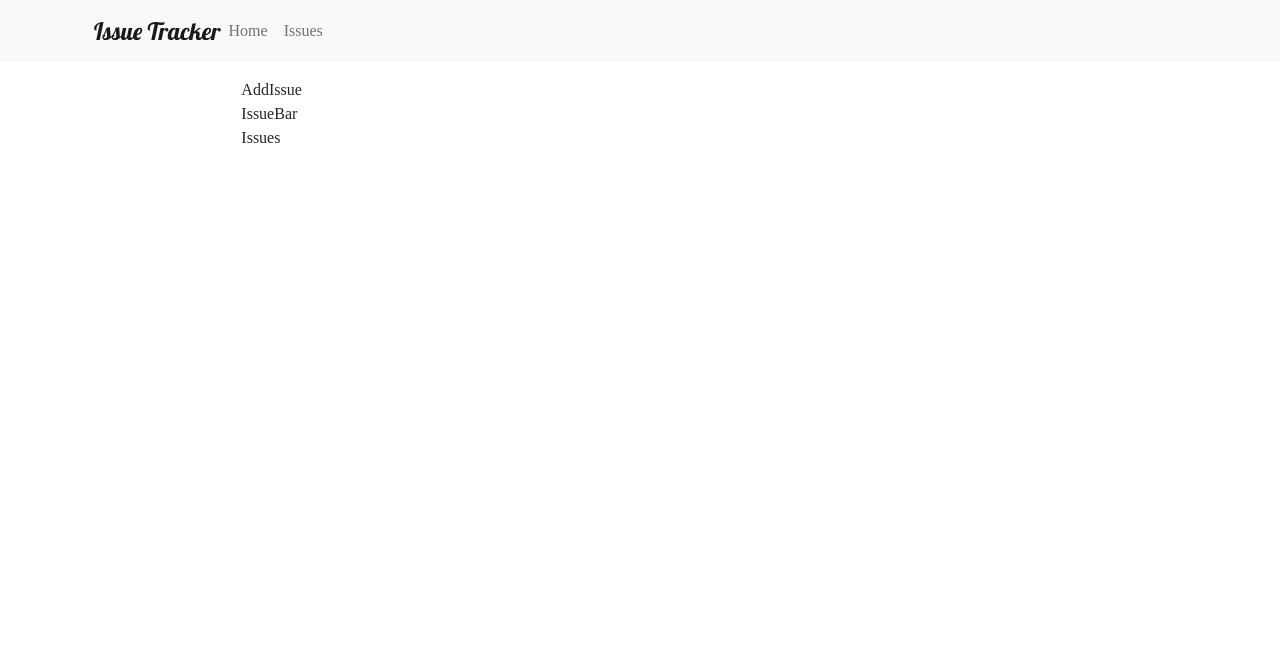
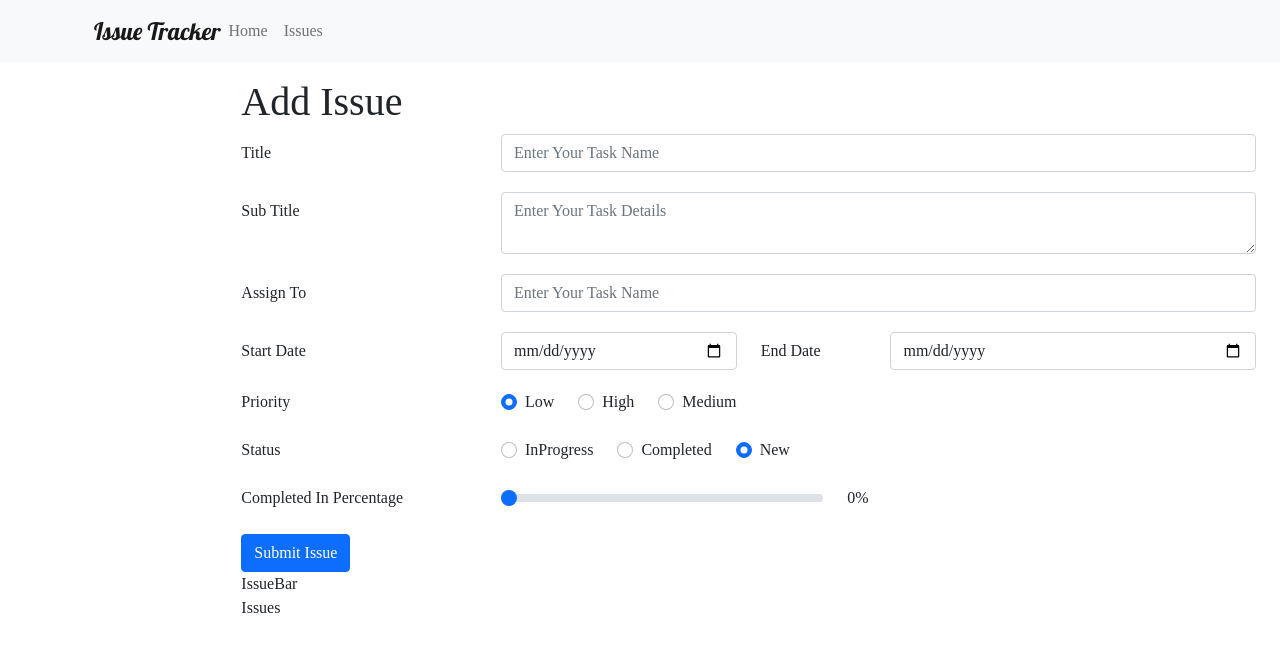
Before and after one commit to siaaam/issue-tracker-react-strapi, a React (Vite) app: page / in a window 1280 px wide. Shown: the top 652 px of the page. Built offline with nearby package versions, Linux system fonts and the light colour scheme; a web font is replaced by a local one.

Commit message:
add form component complete - multiple form method

```diff
--- a/src/AddIssue.jsx
+++ b/src/AddIssue.jsx
@@ -1,7 +1,322 @@
-import React from 'react';
+import React, { useState } from 'react';
+import { Form, Row, Col, Button } from 'react-bootstrap';
 
 const AddIssue = () => {
-  return <div>AddIssue</div>;
+  const [issue, setIssue] = useState({
+    title: '',
+    subTitle: '',
+    assignedTo: '',
+    startDate: '',
+    endDate: '',
+    priority: 'low',
+    status: 'new',
+    completedPercentage: 0,
+  });
+
+  const [errors, setErrors] = useState({
+    title: '',
+    subTitle: '',
+    assignedTo: '',
+    startDate: '',
+    endDate: '',
+  });
+
+  const handleChange = (evt) => {
+    setIssue({
+      ...issue,
+      [evt.target.name]: evt.target.value,
+    });
+
+    setErrors({
+      ...errors,
+      [evt.target.name]: '',
+    });
+  };
+
+  const handleSubmit = (e) => {
+    e.preventDefault();
+    const { title, subTitle, assignedTo } = issue;
+    // checking error
+    if (title === '') {
+      setErrors((prevErrors) => ({
+        ...prevErrors,
+        title: 'Title is required',
+      }));
+    }
+
+    if (subTitle === '') {
+      setErrors((prevErrors) => ({
+        ...prevErrors,
+        subTitle: 'Subtitle is required',
+      }));
+    }
+
+    if (assignedTo === '') {
+      setErrors((prevErrors) => ({
+        ...prevErrors,
+        assignedTo: 'Assigned to is required',
+      }));
+
+      if (startDate === '') {
+        setErrors((prevErrors) => ({
+          ...prevErrors,
+          startDate: 'Start Date is required',
+        }));
+      }
+
+      if (endDate === '') {
+        setErrors((prevErrors) => ({
+          ...prevErrors,
+          endDate: 'End Date is required',
+        }));
+      }
+      if (priority === '') {
+        setErrors((prevErrors) => ({
+          ...prevErrors,
+          priority: 'End Date is required',
+        }));
+      }
+    }
+
+    const isValid = Object.values(issue).every((elm) => elm);
+
+    if (isValid) {
+      console.log(issue);
+    }
+  };
+
+  const {
+    title,
+    subTitle,
+    assignedTo,
+    startDate,
+    endDate,
+    priority,
+    status,
+    completedPercentage,
+  } = issue;
+  const {
+    title: errorTitle,
+    subTitle: errorSubTitle,
+    assignedTo: errorAssignedTo,
+    startDate: errorStartDate,
+    endDate: errorEndDate,
+  } = errors;
+  return (
+    <>
+      <h1>Add Issue</h1>
+      <Form onSubmit={handleSubmit}>
+        <Form.Group as={Row} className="mb-3">
+          <Col sm={3}>
+            <Form.Label htmlFor="title" column>
+              Title
+            </Form.Label>
+          </Col>
+          <Col sm={9}>
+            <Form.Control
+              type="text"
+              name="title"
+              id="title"
+              onChange={handleChange}
+              value={title}
+              placeholder="Enter Your Task Name"
+              isInvalid={errorTitle}
+            />
+            <Form.Control.Feedback type="invalid" className="d-block">
+              {errorTitle}
+            </Form.Control.Feedback>
+          </Col>
+        </Form.Group>
+
+        <Form.Group as={Row} className="mb-3">
+          <Col sm={3}>
+            <Form.Label htmlFor="subTitle" column>
+              Sub Title{' '}
+            </Form.Label>
+          </Col>
+          <Col sm={9}>
+            <Form.Control
+              as="textarea"
+              type="text"
+              name="subTitle"
+              id="subTitle"
+              onChange={handleChange}
+              value={subTitle}
+              placeholder="Enter Your Task Details"
+              isInvalid={errorSubTitle}
+            />
+            <Form.Control.Feedback type="invalid" className="d-block">
+              {errorSubTitle}
+            </Form.Control.Feedback>
+          </Col>
+        </Form.Group>
+
+        <Form.Group as={Row} className="mb-3">
+          <Col sm={3}>
+            <Form.Label htmlFor="assignedTo" column>
+              Assign To
+            </Form.Label>
+          </Col>
+          <Col sm={9}>
+            <Form.Control
+              type="text"
+              name="assignedTo"
+              id="assignedTo"
+              onChange={handleChange}
+              value={assignedTo}
+              placeholder="Enter Your Task Name"
+              isInvalid={errorAssignedTo}
+            />
+            <Form.Control.Feedback type="invalid" className="d-block">
+              {errorAssignedTo}
+            </Form.Control.Feedback>
+          </Col>
+        </Form.Group>
+
+        <Form.Group as={Row} className="mb-3">
+          <Col sm={3}>
+            <Form.Label column htmlFor="startDate">
+              Start Date
+            </Form.Label>
+          </Col>
+          <Col sm={3}>
+            <Form.Control
+              type="date"
+              onChange={handleChange}
+              name="startDate"
+              value={startDate}
+              placeholder="Enter Start Date"
+              isInvalid={errorStartDate}
+            />
+            <Form.Control.Feedback type="invalid" className="d-block">
+              {errorStartDate}
+            </Form.Control.Feedback>
+          </Col>
+
+          <Col sm={6}>
+            <Row>
+              <Col sm={3}>
+                <Form.Label column htmlFor="startDate">
+                  End Date
+                </Form.Label>
+              </Col>
+              <Col sm={9}>
+                <Form.Control
+                  type="date"
+                  onChange={handleChange}
+                  name="endDate"
+                  value={endDate}
+                  placeholder="Enter end Date"
+                  isInvalid={errorEndDate}
+                />
+                <Form.Control.Feedback type="invalid" className="d-block">
+                  {errorEndDate}
+                </Form.Control.Feedback>
+              </Col>
+            </Row>
+          </Col>
+        </Form.Group>
+
+        <Form.Group className="mb-3">
+          <Row>
+            <Col sm={3}>
+              <Form.Label htmlFor="priority">Priority</Form.Label>
+            </Col>
+            <Col sm="auto">
+              <Form.Check
+                type="radio"
+                value="low"
+                label="Low"
+                name="priority"
+                onChange={handleChange}
+                checked={priority === 'low'}
+              />
+            </Col>
+            <Col sm="auto">
+              <Form.Check
+                type="radio"
+                value="high"
+                label="High"
+                name="priority"
+                onChange={handleChange}
+                checked={priority === 'high'}
+              />
+            </Col>
+            <Col sm="auto">
+              <Form.Check
+                type="radio"
+                value="medium"
+                label="Medium"
+                name="priority"
+                onChange={handleChange}
+                checked={priority === 'medium'}
+              />
+            </Col>
+          </Row>
+        </Form.Group>
+
+        <Form.Group className="mb-3">
+          <Row>
+            <Col sm={3}>
+              <Form.Label htmlFor="status">Status</Form.Label>
+            </Col>
+            <Col sm="auto">
+              <Form.Check
+                type="radio"
+                value="inProgress"
+                label="InProgress"
+                name="status"
+                onChange={handleChange}
+                checked={status === 'inProgress'}
+              />
+            </Col>
+            <Col sm="auto">
+              <Form.Check
+                type="radio"
+                value="completed"
+                label="Completed"
+                name="status"
+                onChange={handleChange}
+                checked={status === 'completed'}
+              />
+            </Col>
+            <Col sm="auto">
+              <Form.Check
+                type="radio"
+                value="new"
+                label="New"
+                name="status"
+                onChange={handleChange}
+                checked={status === 'new'}
+              />
+            </Col>
+          </Row>
+        </Form.Group>
+
+        <Form.Group className="mb-3">
+          <Row>
+            <Col sm={3}>
+              <Form.Label htmlFor="completedPercentage">
+                Completed In Percentage
+              </Form.Label>
+            </Col>
+            <Col sm={4}>
+              <Form.Range
+                value={completedPercentage}
+                name="completedPercentage"
+                onChange={handleChange}
+              />
+            </Col>
+            <Col sm={1}>{completedPercentage}%</Col>
+          </Row>
+        </Form.Group>
+
+        <Button variant="primary" size="md" type="submit">
+          Submit Issue
+        </Button>
+      </Form>
+    </>
+  );
 };
 
 export default AddIssue;
```
